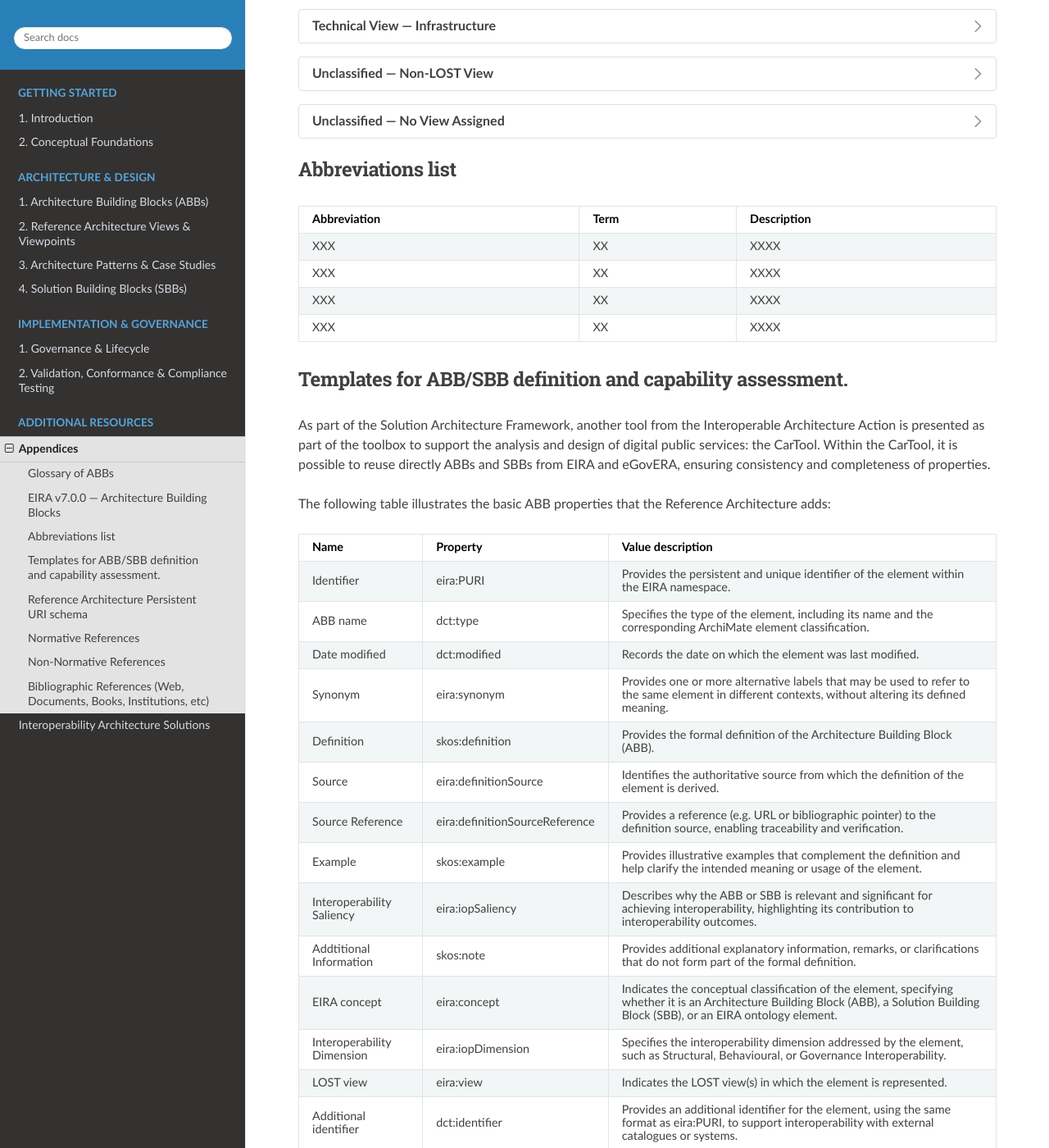
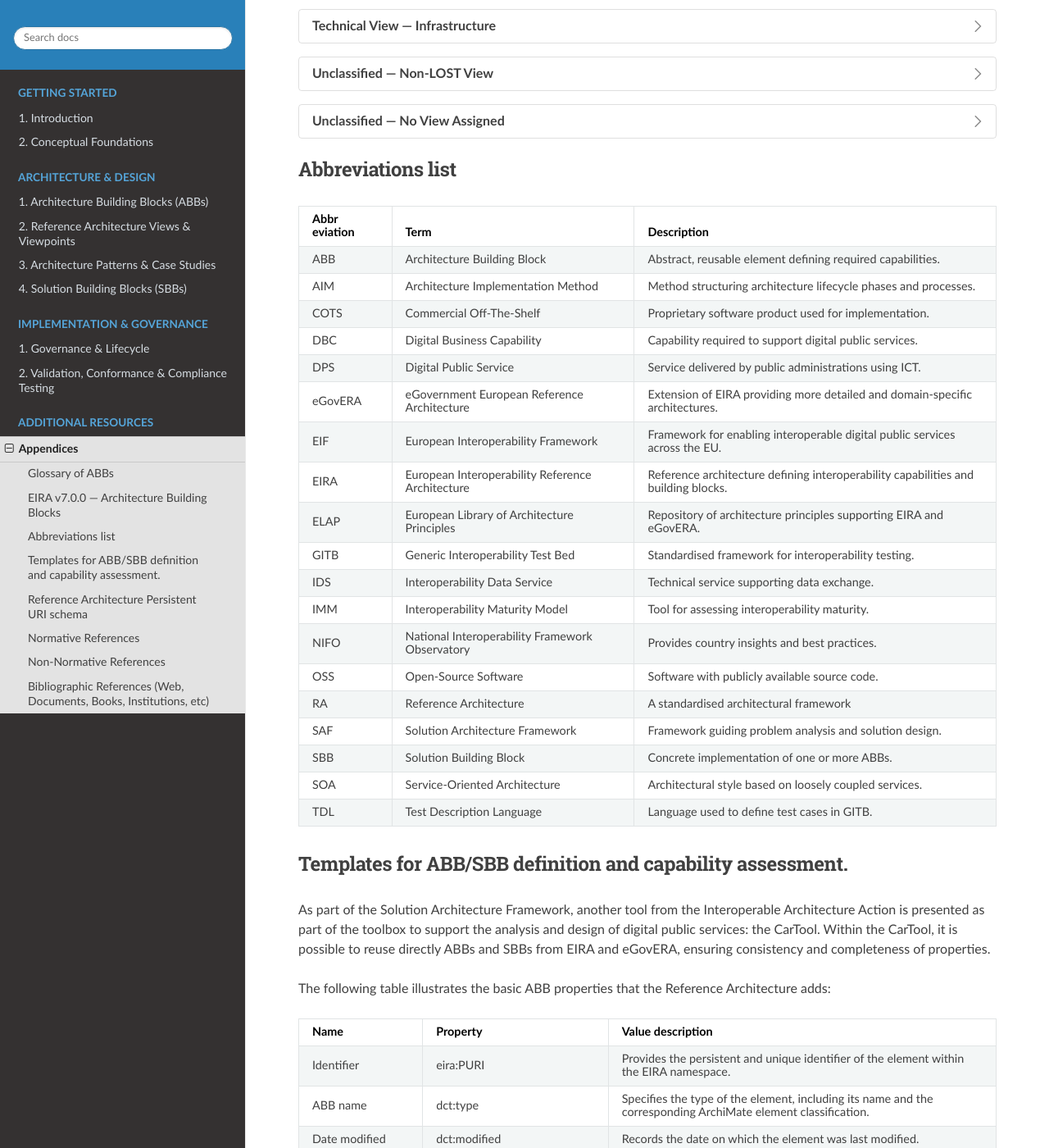
Before and after one commit to CarTool-EC/online-documentation, a Sphinx documentation site: the page built from docs/appendices.rst, in a window 1280 px wide and 1400 px high, scrolled down 628 px. Shown: the whole window at 82% size. Built offline with Sphinx 7.4.7 and the Read the Docs theme 3.1.0, drawn with Linux system fonts in a browser that asks for light colours.

```diff
--- a/docs/appendices.rst
+++ b/docs/appendices.rst
@@ -1193,17 +1193,77 @@
 Abbreviations list
 ------------------
 
-+------------------+---------------+-----------------------------------+
-| **Abbreviation** | **Term**      | **Description**                   |
-+==================+===============+===================================+
-| XXX              | XX            | XXXX                              |
-+------------------+---------------+-----------------------------------+
-| XXX              | XX            | XXXX                              |
-+------------------+---------------+-----------------------------------+
-| XXX              | XX            | XXXX                              |
-+------------------+---------------+-----------------------------------+
-| XXX              | XX            | XXXX                              |
-+------------------+---------------+-----------------------------------+
++----------+----------------------+-----------------------------------+
+| Abbr     | Term                 | Description                       |
+| eviation |                      |                                   |
++==========+======================+===================================+
+| ABB      | Architecture         | Abstract, reusable element        |
+|          | Building Block       | defining required capabilities.   |
++----------+----------------------+-----------------------------------+
+| AIM      | Architecture         | Method structuring architecture   |
+|          | Implementation       | lifecycle phases and processes.   |
+|          | Method               |                                   |
++----------+----------------------+-----------------------------------+
+| COTS     | Commercial           | Proprietary software product used |
+|          | Off-The-Shelf        | for implementation.               |
++----------+----------------------+-----------------------------------+
+| DBC      | Digital Business     | Capability required to support    |
+|          | Capability           | digital public services.          |
++----------+----------------------+-----------------------------------+
+| DPS      | Digital Public       | Service delivered by public       |
+|          | Service              | administrations using ICT.        |
++----------+----------------------+-----------------------------------+
+| eGovERA  | eGovernment European | Extension of EIRA providing more  |
+|          | Reference            | detailed and domain-specific      |
+|          | Architecture         | architectures.                    |
++----------+----------------------+-----------------------------------+
+| EIF      | European             | Framework for enabling            |
+|          | Interoperability     | interoperable digital public      |
+|          | Framework            | services across the EU.           |
++----------+----------------------+-----------------------------------+
+| EIRA     | European             | Reference architecture defining   |
+|          | Interoperability     | interoperability capabilities and |
+|          | Reference            | building blocks.                  |
+|          | Architecture         |                                   |
++----------+----------------------+-----------------------------------+
+| ELAP     | European Library of  | Repository of architecture        |
+|          | Architecture         | principles supporting EIRA and    |
+|          | Principles           | eGovERA.                          |
++----------+----------------------+-----------------------------------+
+| GITB     | Generic              | Standardised framework for        |
+|          | Interoperability     | interoperability testing.         |
+|          | Test Bed             |                                   |
++----------+----------------------+-----------------------------------+
+| IDS      | Interoperability     | Technical service supporting data |
+|          | Data Service         | exchange.                         |
++----------+----------------------+-----------------------------------+
+| IMM      | Interoperability     | Tool for assessing                |
+|          | Maturity Model       | interoperability maturity.        |
++----------+----------------------+-----------------------------------+
+| NIFO     | National             | Provides country insights and     |
+|          | Interoperability     | best practices.                   |
+|          | Framework            |                                   |
+|          | Observatory          |                                   |
++----------+----------------------+-----------------------------------+
+| OSS      | Open-Source Software | Software with publicly available  |
+|          |                      | source code.                      |
++----------+----------------------+-----------------------------------+
+| RA       | Reference            | A standardised architectural      |
+|          | Architecture         | framework                         |
++----------+----------------------+-----------------------------------+
+| SAF      | Solution             | Framework guiding problem         |
+|          | Architecture         | analysis and solution design.     |
+|          | Framework            |                                   |
++----------+----------------------+-----------------------------------+
+| SBB      | Solution Building    | Concrete implementation of one or |
+|          | Block                | more ABBs.                        |
++----------+----------------------+-----------------------------------+
+| SOA      | Service-Oriented     | Architectural style based on      |
+|          | Architecture         | loosely coupled services.         |
++----------+----------------------+-----------------------------------+
+| TDL      | Test Description     | Language used to define test      |
+|          | Language             | cases in GITB.                    |
++----------+----------------------+-----------------------------------+
 
 Templates for ABB/SBB definition and capability assessment.
 -----------------------------------------------------------
--- a/docs/index.rst
+++ b/docs/index.rst
@@ -38,8 +38,3 @@
    :caption: Additional Resources
 
    appendices
-
-.. toctree::
-   :hidden:
-
-   frontmatter
```
Also changed, not shown: docs/architecture-patterns-case-studies.rst (+16 -33 lines), docs/conceptual-foundations.rst (+6 -18 lines), docs/frontmatter.rst (deleted, +0 -67 lines), docs/governance-lifecycle.rst (+7 -17 lines).
